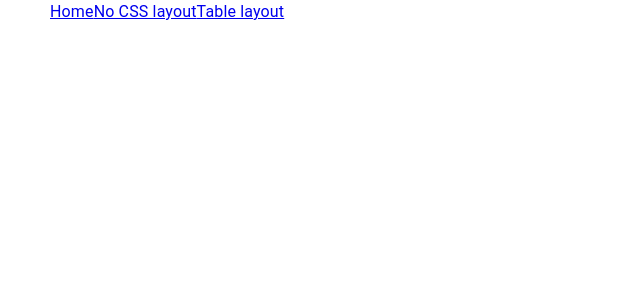
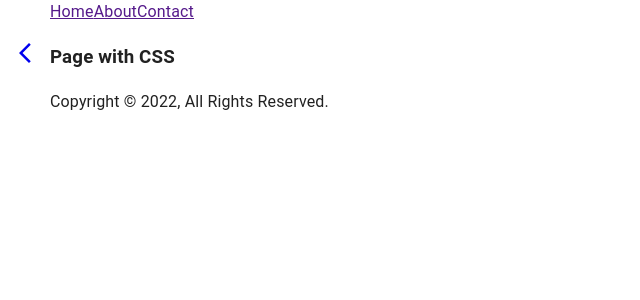
Before and after one commit to vimalmenon/pwa-demo, a React app: page /css in a window 1280 px wide. Shown: the top 300 px of the page, without its empty margins (0-640 px from the left). Built offline with nearby package versions, Linux system fonts and the light colour scheme.

Commit message:
Working on css

```diff
--- /dev/null
+++ b/src/Component/Header/Css/Css.widget.tsx
@@ -0,0 +1,17 @@
+import React from 'react';
+
+export const Css: React.FC<any> = ({ FakeLinks, onNavigation }) => {
+  return (
+    <header>
+      <nav>
+        {FakeLinks.map((link, key) => {
+          return (
+            <a href="" onClick={onNavigation} key={key}>
+              {link.label}
+            </a>
+          );
+        })}
+      </nav>
+    </header>
+  );
+};
--- /dev/null
+++ b/src/Component/Header/Css/index.ts
@@ -0,0 +1 @@
+export * from './Css.widget';
--- a/src/Component/Header/Header.widget.tsx
+++ b/src/Component/Header/Header.widget.tsx
@@ -1,6 +1,10 @@
 import React from 'react';
 import { useLocation } from 'react-router';
 import { FakeLinks, PageLinks } from '../../Data';
+
+import { Table } from './Table';
+import { NoCss } from './NoCss';
+import { Css } from './Css';
 
 export const Header: React.FC = () => {
   const location = useLocation();
@@ -13,37 +17,11 @@ export const Header: React.FC = () => {
   const { id } = PageLinks[location.pathname] || {};
   switch (id) {
     case 1:
-      return (
-        <header>
-          <nav>
-            {FakeLinks.map((link, key) => {
-              return (
-                <a href="" onClick={onNavigation} key={key}>
-                  {link.label}
-                </a>
-              );
-            })}
-          </nav>
-        </header>
-      );
+      return <NoCss FakeLinks={FakeLinks} onNavigation={onNavigation} />;
     case 2:
-      return (
-        <table cellSpacing={'15px'}>
-          <tbody>
-            <tr>
-              {FakeLinks.map((link, key) => {
-                return (
-                  <td key={key} style={{ borderSpacing: '10px' }}>
-                    <a href="" onClick={onNavigation}>
-                      {link.label}
-                    </a>
-                  </td>
-                );
-              })}
-            </tr>
-          </tbody>
-        </table>
-      );
+      return <Table FakeLinks={FakeLinks} onNavigation={onNavigation} />;
+    case 3:
+      return <Css FakeLinks={FakeLinks} onNavigation={onNavigation} />;
     default:
       return null;
   }
--- /dev/null
+++ b/src/Component/Header/NoCss/NoCss.widget.tsx
@@ -0,0 +1,17 @@
+import React from 'react';
+
+export const NoCss: React.FC<any> = ({ FakeLinks, onNavigation }) => {
+  return (
+    <header>
+      <nav>
+        {FakeLinks.map((link, key) => {
+          return (
+            <a href="" onClick={onNavigation} key={key}>
+              {link.label}
+            </a>
+          );
+        })}
+      </nav>
+    </header>
+  );
+};
--- /dev/null
+++ b/src/Component/Header/NoCss/index.ts
@@ -0,0 +1 @@
+export * from './NoCss.widget';
--- /dev/null
+++ b/src/Component/Header/Table/Table.widget.tsx
@@ -0,0 +1,21 @@
+import React from 'react';
+
+export const Table: React.FC<any> = ({ FakeLinks, onNavigation }) => {
+  return (
+    <table cellSpacing={'15px'}>
+      <tbody>
+        <tr>
+          {FakeLinks.map((link, key) => {
+            return (
+              <td key={key} style={{ borderSpacing: '10px' }}>
+                <a href="" onClick={onNavigation}>
+                  {link.label}
+                </a>
+              </td>
+            );
+          })}
+        </tr>
+      </tbody>
+    </table>
+  );
+};
--- /dev/null
+++ b/src/Component/Header/Table/index.ts
@@ -0,0 +1 @@
+export * from './Table.widget';
--- a/src/Component/Layout/Layout.widget.tsx
+++ b/src/Component/Layout/Layout.widget.tsx
@@ -63,6 +63,23 @@ export const Layout: React.FC = ({ children }) => {
           </table>
         </Navigate>
       );
+    case 3:
+      return (
+        <Navigate>
+          <CssBaseline />
+          <section>
+            <Header />
+            <Sidebar />
+            <section>
+              <div>
+                <h1>{title}</h1>
+              </div>
+              <div>{children}</div>
+            </section>
+            <Footer />
+          </section>
+        </Navigate>
+      );
     default:
       return (
         <Navigate>
--- a/src/Data/index.ts
+++ b/src/Data/index.ts
@@ -12,6 +12,10 @@ export const Pages = [
   {
     link: '/table',
     label: 'Table layout',
+  },
+  {
+    link: '/css',
+    label: 'CSS layout',
   },
 ];
 
@@ -90,6 +94,12 @@ export const PageLinks = {
     id: 2,
     title: 'Page with table',
     previous: '/no-css',
+    next: '/css',
+  },
+  '/css': {
+    id: 3,
+    title: 'Page with CSS',
+    previous: '/table',
     next: '',
   },
 };
@@ -108,6 +118,10 @@ export const Routes = [
     Component: Content,
   },
   {
+    path: '/css',
+    Component: Content,
+  },
+  {
     path: '*',
     Component: Home,
   },
--- a/src/sw.ts
+++ b/src/sw.ts
@@ -7,6 +7,7 @@ const cacheList = [
   '/fonts/192x192.png',
   '/fonts/512x512.png',
   '/main.js',
+  '/favicon.ico'
 ];
 
 self.addEventListener('install', (event: any) => {
--- a/webpack.config.js
+++ b/webpack.config.js
@@ -73,8 +73,9 @@ module.exports = {
               { from: "./src/manifest.json", to: "fonts/manifest.json" },
               { from: "./src/image/192x192.png", to: "fonts/192x192.png" },
               { from: "./src/image/512x512.png", to: "fonts/512x512.png" },
+              { from: "./src/image/favicon.ico", to: "favicon.ico" },
             ],
-          }),
+        }),
     ],
     resolve: {
         extensions: [".ts", ".tsx", ".js", ".scss"],
```
Also changed, not shown: webpack.prod.config.js (+10 -2 lines), 1 other file (tests, documents, lock files or other folders).
